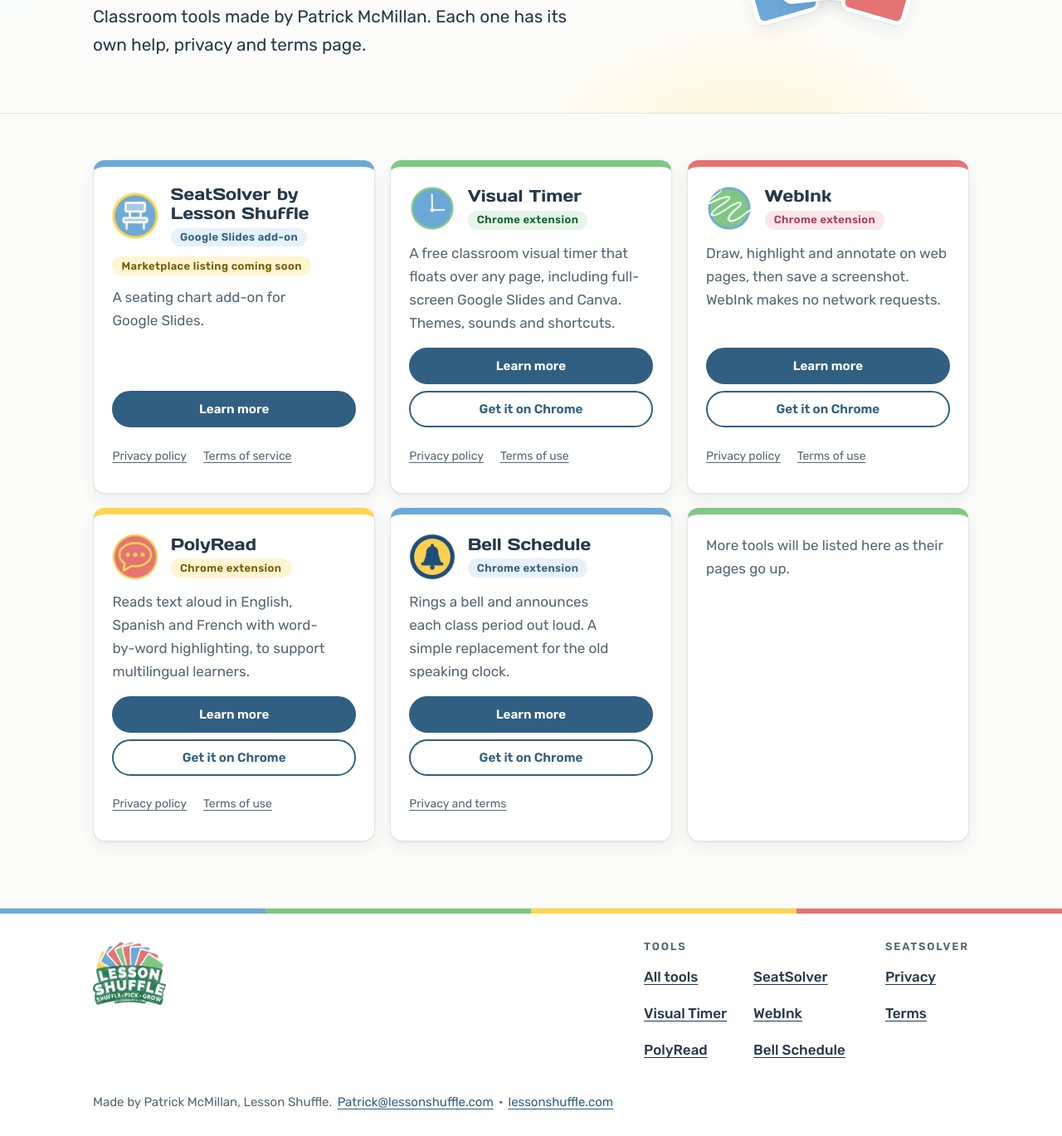
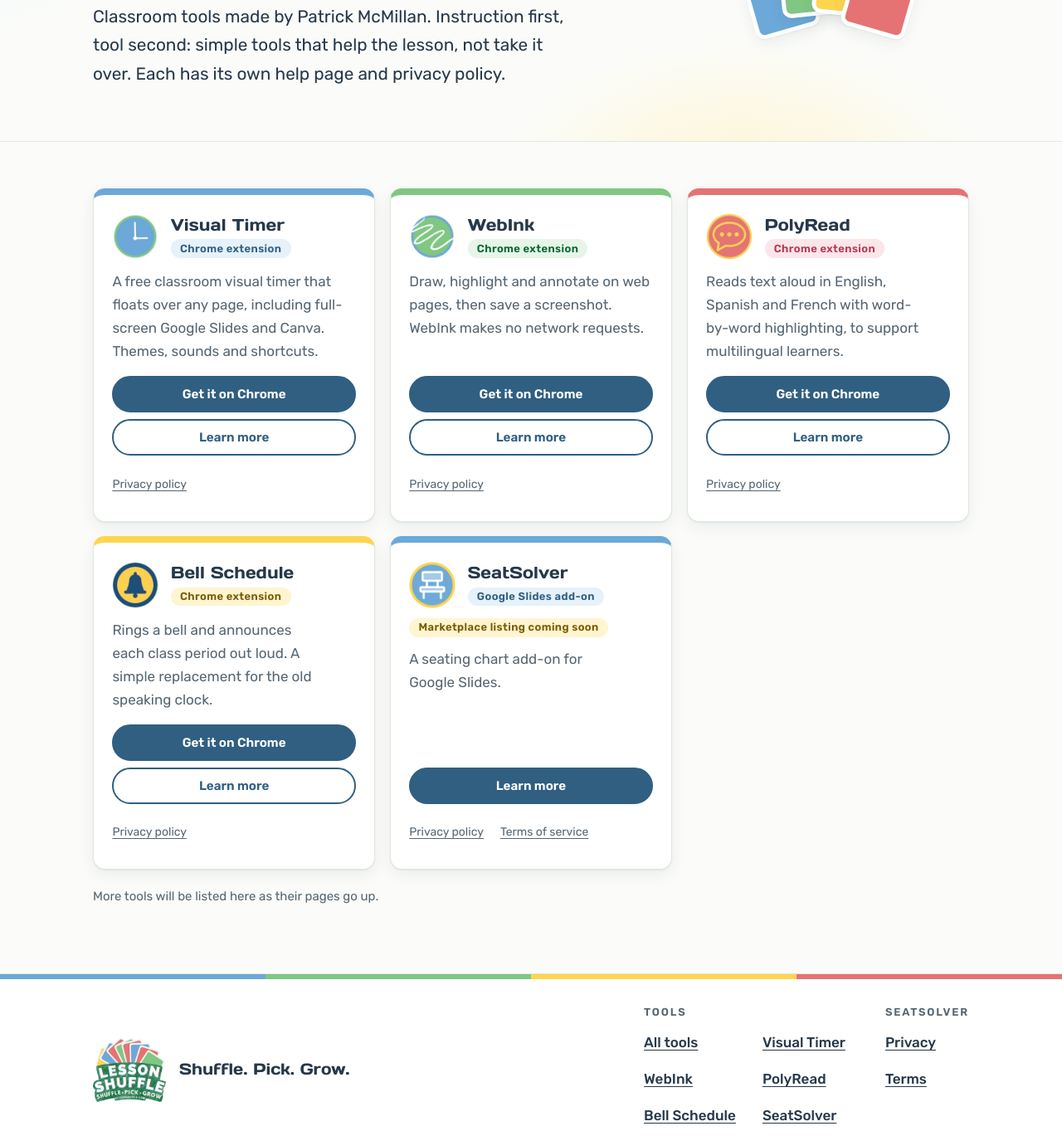
Before and after one commit to pmcmillan317/lesson-shuffle-apps, a plain HTML site: page index.html in a window 1280 px wide. Shown: the part 274-1643 px from the top of the page at 83% size. Drawn offline with Linux system fonts and the light colour scheme.

Commit message:
Reorder the hub, add the intro and footer lines, and a back link on SeatSolver
SeatSolver is last. The hub is now Lesson Shuffle tools. The footer gets the
tagline and a See the deck line. The SeatSolver pages keep their main text
word for word; the back link sits outside main.

Co-Authored-By: Claude Sonnet 5.5 <noreply@anthropic.com>

```diff
--- a/index.html
+++ b/index.html
@@ -3,29 +3,31 @@
 <head>
 <meta charset="utf-8">
 <meta name="viewport" content="width=device-width, initial-scale=1">
-<title>Lesson Shuffle apps</title>
-<meta name="description" content="Classroom tools from Lesson Shuffle, with their help, privacy and terms pages.">
+<title>Lesson Shuffle tools</title>
+<meta name="description" content="Classroom tools from Lesson Shuffle, with help pages and privacy policies.">
 <link rel="canonical" href="https://apps.lessonshuffle.com/">
 <meta name="theme-color" content="#fbfcf9" media="(prefers-color-scheme: light)">
 <meta name="theme-color" content="#141b20" media="(prefers-color-scheme: dark)">
 <meta property="og:type" content="website">
 <meta property="og:site_name" content="Lesson Shuffle">
-<meta property="og:title" content="Lesson Shuffle apps">
-<meta property="og:description" content="Classroom tools from Lesson Shuffle, with their help, privacy and terms pages.">
+<meta property="og:title" content="Lesson Shuffle tools">
+<meta property="og:description" content="Classroom tools from Lesson Shuffle, with help pages and privacy policies.">
 <meta property="og:url" content="https://apps.lessonshuffle.com/">
 <meta property="og:image" content="https://apps.lessonshuffle.com/assets/og-image.png">
 <meta property="og:image:width" content="1200">
 <meta property="og:image:height" content="630">
 <meta property="og:image:alt" content="The Lesson Shuffle logo: a fan of blue, green, yellow and red cards above the words Lesson Shuffle, Shuffle Pick Grow.">
 <meta name="twitter:card" content="summary_large_image">
-<meta name="twitter:title" content="Lesson Shuffle apps">
-<meta name="twitter:description" content="Classroom tools from Lesson Shuffle, with their help, privacy and terms pages.">
+<meta name="twitter:title" content="Lesson Shuffle tools">
+<meta name="twitter:description" content="Classroom tools from Lesson Shuffle, with help pages and privacy policies.">
 <meta name="twitter:image" content="https://apps.lessonshuffle.com/assets/og-image.png">
 <link rel="icon" href="/favicon.ico" sizes="32x32">
 <link rel="icon" href="/favicon.svg" type="image/svg+xml">
 <link rel="apple-touch-icon" href="/assets/apple-touch-icon.png">
 <link rel="preload" as="font" type="font/woff2" href="/fonts/days-one-latin-400-normal.woff2" crossorigin>
 <link rel="preload" as="font" type="font/woff2" href="/fonts/rubik-latin-400-normal.woff2" crossorigin>
+<link rel="preload" as="font" type="font/woff2" href="/fonts/rubik-latin-500-normal.woff2" crossorigin>
+<link rel="preload" as="font" type="font/woff2" href="/fonts/rubik-latin-600-normal.woff2" crossorigin>
 <link rel="stylesheet" href="/style.css">
 <script src="/assets/js/site.js"></script>
 </head>
@@ -47,11 +49,11 @@
         <div class="menu-panel">
           <ul class="menu-list wrap" role="list">
             <li><a href="/" aria-current="page">All tools</a></li>
+            <li><a class="suit-blue" href="/visual-timer/"><span class="dot" aria-hidden="true"></span>Visual Timer</a></li>
+            <li><a class="suit-green" href="/webink/"><span class="dot" aria-hidden="true"></span>WebInk</a></li>
+            <li><a class="suit-red" href="/polyread/"><span class="dot" aria-hidden="true"></span>PolyRead</a></li>
+            <li><a class="suit-yellow" href="/bell-schedule/"><span class="dot" aria-hidden="true"></span>Bell Schedule</a></li>
             <li><a class="suit-blue" href="/seatsolver/"><span class="dot" aria-hidden="true"></span>SeatSolver</a></li>
-            <li><a class="suit-green" href="/visual-timer/"><span class="dot" aria-hidden="true"></span>Visual Timer</a></li>
-            <li><a class="suit-red" href="/webink/"><span class="dot" aria-hidden="true"></span>WebInk</a></li>
-            <li><a class="suit-yellow" href="/polyread/"><span class="dot" aria-hidden="true"></span>PolyRead</a></li>
-            <li><a class="suit-blue" href="/bell-schedule/"><span class="dot" aria-hidden="true"></span>Bell Schedule</a></li>
             <li class="menu-sep" aria-hidden="true"></li>
             <li><a href="https://lessonshuffle.com/">Lesson Shuffle home</a></li>
           </ul>
@@ -66,8 +68,8 @@
   <section class="hero">
     <div class="wrap hero-grid">
       <div>
-        <h1>Lesson Shuffle <span class="mark">apps</span></h1>
-        <p class="lede">Classroom tools made by Patrick McMillan. Each one has its own help, privacy and terms page.</p>
+        <h1>Lesson Shuffle <span class="mark">tools</span></h1>
+        <p class="lede">Classroom tools made by Patrick McMillan. Instruction first, tool second: simple tools that help the lesson, not take it over. Each has its own help page and privacy policy.</p>
       </div>
       <div class="fan" aria-hidden="true"><i></i><i></i><i></i><i></i></div>
     </div>
@@ -80,9 +82,85 @@
       <li class="reveal">
         <article class="tool suit-blue">
           <div class="tool-top">
+            <img src="/assets/icons/visual-timer.webp" width="128" height="128" alt="">
+            <div>
+              <h3>Visual Timer</h3>
+              <div class="tags"><span class="tag">Chrome extension</span></div>
+            </div>
+          </div>
+          <p>A free classroom visual timer that floats over any page, including full-screen Google Slides and Canva. Themes, sounds and shortcuts.</p>
+          <div class="tool-actions">
+            <a class="btn btn-main btn-sm" href="https://chromewebstore.google.com/detail/visual-timer-by-lesson-sh/iblmcfdoeefpabfcfjgigmaoomcbekcm" target="_blank" rel="noopener">Get it on Chrome<span class="visually-hidden"> for Visual Timer (opens in a new tab)</span></a>
+            <a class="btn btn-ghost btn-sm" href="/visual-timer/">Learn more<span class="visually-hidden"> about Visual Timer</span></a>
+          </div>
+          <ul class="tool-links" role="list">
+          <li><a href="/visual-timer/privacy/">Privacy policy<span class="visually-hidden"> for Visual Timer</span></a></li>
+          </ul>
+        </article>
+      </li>
+      <li class="reveal delay-1">
+        <article class="tool suit-green">
+          <div class="tool-top">
+            <img src="/assets/icons/webink.webp" width="128" height="128" alt="">
+            <div>
+              <h3>WebInk</h3>
+              <div class="tags"><span class="tag">Chrome extension</span></div>
+            </div>
+          </div>
+          <p>Draw, highlight and annotate on web pages, then save a screenshot. WebInk makes no network requests.</p>
+          <div class="tool-actions">
+            <a class="btn btn-main btn-sm" href="https://chromewebstore.google.com/detail/webink-by-lesson-shuffle/jigllodaioibmdjkghjplifpancommno" target="_blank" rel="noopener">Get it on Chrome<span class="visually-hidden"> for WebInk (opens in a new tab)</span></a>
+            <a class="btn btn-ghost btn-sm" href="/webink/">Learn more<span class="visually-hidden"> about WebInk</span></a>
+          </div>
+          <ul class="tool-links" role="list">
+          <li><a href="/webink/privacy/">Privacy policy<span class="visually-hidden"> for WebInk</span></a></li>
+          </ul>
+        </article>
+      </li>
+      <li class="reveal delay-2">
+        <article class="tool suit-red">
+          <div class="tool-top">
+            <img src="/assets/icons/polyread.webp" width="128" height="128" alt="">
+            <div>
+              <h3>PolyRead</h3>
+              <div class="tags"><span class="tag">Chrome extension</span></div>
+            </div>
+          </div>
+          <p>Reads text aloud in English, Spanish and French with word-by-word highlighting, to support multilingual learners.</p>
+          <div class="tool-actions">
+            <a class="btn btn-main btn-sm" href="https://chromewebstore.google.com/detail/polyread-by-lesson-shuffl/encenjhdcpfpjlhgllkgddmlnokoedgn" target="_blank" rel="noopener">Get it on Chrome<span class="visually-hidden"> for PolyRead (opens in a new tab)</span></a>
+            <a class="btn btn-ghost btn-sm" href="/polyread/">Learn more<span class="visually-hidden"> about PolyRead</span></a>
+          </div>
+          <ul class="tool-links" role="list">
+          <li><a href="/polyread/privacy/">Privacy policy<span class="visually-hidden"> for PolyRead</span></a></li>
+          </ul>
+        </article>
+      </li>
+      <li class="reveal">
+        <article class="tool suit-yellow">
+          <div class="tool-top">
+            <img src="/assets/icons/bell-schedule.webp" width="128" height="128" alt="">
+            <div>
+              <h3>Bell Schedule</h3>
+              <div class="tags"><span class="tag">Chrome extension</span></div>
+            </div>
+          </div>
+          <p>Rings a bell and announces each class period out loud. A simple replacement for the old speaking clock.</p>
+          <div class="tool-actions">
+            <a class="btn btn-main btn-sm" href="https://chromewebstore.google.com/detail/bell-schedule-class-alarm/ncgcebnhodkfkjjfajphpilkgfpccebb" target="_blank" rel="noopener">Get it on Chrome<span class="visually-hidden"> for Bell Schedule (opens in a new tab)</span></a>
+            <a class="btn btn-ghost btn-sm" href="/bell-schedule/">Learn more<span class="visually-hidden"> about Bell Schedule</span></a>
+          </div>
+          <ul class="tool-links" role="list">
+          <li><a href="/bell-schedule/privacy/">Privacy policy<span class="visually-hidden"> for Bell Schedule</span></a></li>
+          </ul>
+        </article>
+      </li>
+      <li class="reveal delay-1">
+        <article class="tool suit-blue">
+          <div class="tool-top">
             <img src="/seatsolver-icon.png" width="128" height="128" alt="">
             <div>
-              <h3>SeatSolver by Lesson Shuffle</h3>
+              <h3>SeatSolver</h3>
               <div class="tags"><span class="tag">Google Slides add-on</span></div>
             </div>
           </div>
@@ -97,91 +175,8 @@
           </ul>
         </article>
       </li>
-      <li class="reveal delay-1">
-        <article class="tool suit-green">
-          <div class="tool-top">
-            <img src="/assets/icons/visual-timer.webp" width="128" height="128" alt="">
-            <div>
-              <h3>Visual Timer</h3>
-              <div class="tags"><span class="tag">Chrome extension</span></div>
-            </div>
-          </div>
-          <p>A free classroom visual timer that floats over any page, including full-screen Google Slides and Canva. Themes, sounds and shortcuts.</p>
-          <div class="tool-actions">
-            <a class="btn btn-main btn-sm" href="/visual-timer/">Learn more<span class="visually-hidden"> about Visual Timer</span></a>
-          <a class="btn btn-ghost btn-sm" href="https://chromewebstore.google.com/detail/visual-timer-by-lesson-sh/iblmcfdoeefpabfcfjgigmaoomcbekcm" target="_blank" rel="noopener">Get it on Chrome<span class="visually-hidden"> for Visual Timer (opens in a new tab)</span></a>
-          </div>
-          <ul class="tool-links" role="list">
-          <li><a href="https://lessonshuffle.com/extensions/visual-timer/privacy/">Privacy policy<span class="visually-hidden"> for Visual Timer</span></a></li>
-          <li><a href="https://lessonshuffle.com/extensions/visual-timer/terms/">Terms of use<span class="visually-hidden"> for Visual Timer</span></a></li>
-          </ul>
-        </article>
-      </li>
-      <li class="reveal delay-2">
-        <article class="tool suit-red">
-          <div class="tool-top">
-            <img src="/assets/icons/webink.webp" width="128" height="128" alt="">
-            <div>
-              <h3>WebInk</h3>
-              <div class="tags"><span class="tag">Chrome extension</span></div>
-            </div>
-          </div>
-          <p>Draw, highlight and annotate on web pages, then save a screenshot. WebInk makes no network requests.</p>
-          <div class="tool-actions">
-            <a class="btn btn-main btn-sm" href="/webink/">Learn more<span class="visually-hidden"> about WebInk</span></a>
-          <a class="btn btn-ghost btn-sm" href="https://chromewebstore.google.com/detail/webink-by-lesson-shuffle/jigllodaioibmdjkghjplifpancommno" target="_blank" rel="noopener">Get it on Chrome<span class="visually-hidden"> for WebInk (opens in a new tab)</span></a>
-          </div>
-          <ul class="tool-links" role="list">
-          <li><a href="https://lessonshuffle.com/extensions/webink/privacy/">Privacy policy<span class="visually-hidden"> for WebInk</span></a></li>
-          <li><a href="https://lessonshuffle.com/extensions/webink/terms/">Terms of use<span class="visually-hidden"> for WebInk</span></a></li>
-          </ul>
-        </article>
-      </li>
-      <li class="reveal">
-        <article class="tool suit-yellow">
-          <div class="tool-top">
-            <img src="/assets/icons/polyread.webp" width="128" height="128" alt="">
-            <div>
-              <h3>PolyRead</h3>
-              <div class="tags"><span class="tag">Chrome extension</span></div>
-            </div>
-          </div>
-          <p>Reads text aloud in English, Spanish and French with word-by-word highlighting, to support multilingual learners.</p>
-          <div class="tool-actions">
-            <a class="btn btn-main btn-sm" href="/polyread/">Learn more<span class="visually-hidden"> about PolyRead</span></a>
-          <a class="btn btn-ghost btn-sm" href="https://chromewebstore.google.com/detail/polyread-by-lesson-shuffl/encenjhdcpfpjlhgllkgddmlnokoedgn" target="_blank" rel="noopener">Get it on Chrome<span class="visually-hidden"> for PolyRead (opens in a new tab)</span></a>
-          </div>
-          <ul class="tool-links" role="list">
-          <li><a href="https://lessonshuffle.com/extensions/polyread/privacy/">Privacy policy<span class="visually-hidden"> for PolyRead</span></a></li>
-          <li><a href="https://lessonshuffle.com/extensions/polyread/terms/">Terms of use<span class="visually-hidden"> for PolyRead</span></a></li>
-          </ul>
-        </article>
-      </li>
-      <li class="reveal delay-1">
-        <article class="tool suit-blue">
-          <div class="tool-top">
-            <img src="/assets/icons/bell-schedule.webp" width="128" height="128" alt="">
-            <div>
-              <h3>Bell Schedule</h3>
-              <div class="tags"><span class="tag">Chrome extension</span></div>
-            </div>
-          </div>
-          <p>Rings a bell and announces each class period out loud. A simple replacement for the old speaking clock.</p>
-          <div class="tool-actions">
-            <a class="btn btn-main btn-sm" href="/bell-schedule/">Learn more<span class="visually-hidden"> about Bell Schedule</span></a>
-          <a class="btn btn-ghost btn-sm" href="https://chromewebstore.google.com/detail/bell-schedule-class-alarm/ncgcebnhodkfkjjfajphpilkgfpccebb" target="_blank" rel="noopener">Get it on Chrome<span class="visually-hidden"> for Bell Schedule (opens in a new tab)</span></a>
-          </div>
-          <ul class="tool-links" role="list">
-          <li><a href="https://lessonshuffle.com/extensions/bell-schedule/privacy/">Privacy and terms<span class="visually-hidden"> for Bell Schedule</span></a></li>
-          </ul>
-        </article>
-      </li>
-      <li class="reveal delay-2">
-        <div class="tool tool-more suit-green">
-          <p>More tools will be listed here as their pages go up.</p>
-        </div>
-      </li>
       </ul>
+      <p class="grid-note">More tools will be listed here as their pages go up.</p>
     </div>
   </section>
 </main>
@@ -189,16 +184,19 @@
 <footer class="footer">
   <div class="stripe" aria-hidden="true"><i></i><i></i><i></i><i></i></div>
   <div class="wrap footer-grid">
-    <img class="footer-logo" src="/assets/logo-sm.webp" width="240" height="212" alt="Lesson Shuffle logo" loading="lazy">
+    <div class="footer-brand">
+      <img class="footer-logo" src="/assets/logo-sm.webp" width="240" height="212" alt="Lesson Shuffle logo" loading="lazy">
+      <p class="tagline">Shuffle. Pick. Grow.</p>
+    </div>
     <nav aria-label="Lesson Shuffle tools">
       <p class="label">Tools</p>
       <ul class="two-col">
         <li><a href="/">All tools</a></li>
-        <li><a href="/seatsolver/">SeatSolver</a></li>
         <li><a href="/visual-timer/">Visual Timer</a></li>
         <li><a href="/webink/">WebInk</a></li>
         <li><a href="/polyread/">PolyRead</a></li>
         <li><a href="/bell-schedule/">Bell Schedule</a></li>
+        <li><a href="/seatsolver/">SeatSolver</a></li>
       </ul>
     </nav>
     <nav aria-label="SeatSolver legal pages">
@@ -211,6 +209,7 @@
   </div>
   <div class="wrap footer-base">
     <p class="made">Made by Patrick McMillan, Lesson Shuffle. <a href="mailto:Patrick@lessonshuffle.com">Patrick@lessonshuffle.com</a> <span class="pair">&middot; <a href="https://lessonshuffle.com">lessonshuffle.com</a></span></p>
+    <p class="made">Made by the teacher behind the Lesson Shuffle strategy cards. <a href="https://lessonshuffle.com/#deck">See the deck</a></p>
   </div>
 </footer>
 </body>
```
Also changed, not shown: 404.html (+14 -8 lines), seatsolver-privacy/index.html (+12 -6 lines), seatsolver-terms/index.html (+12 -6 lines), seatsolver/index.html (+22 -10 lines).
